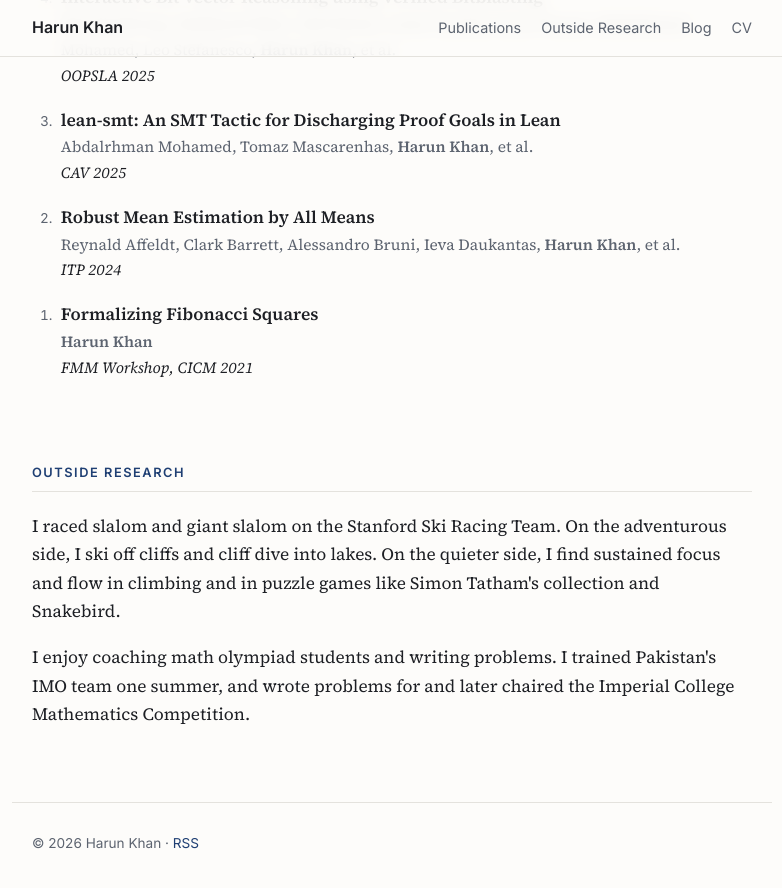
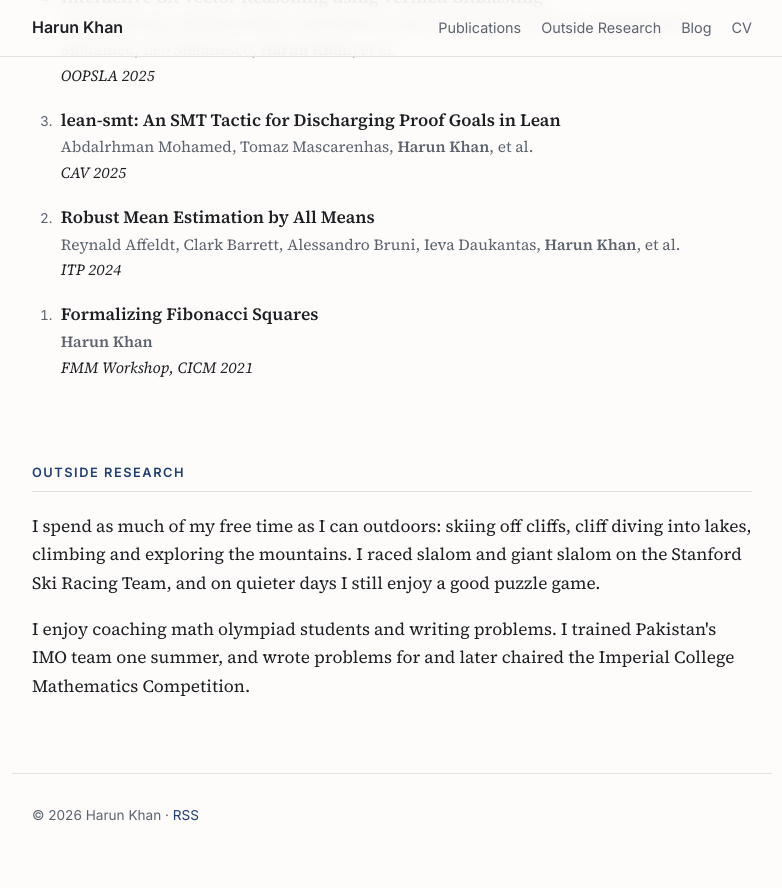
Before and after one commit to harunk-dev/website, a Jekyll site: the page built from index.html, in a window 1280 px wide and 900 px high, scrolled down 1023 px. Shown: the top 888 px of the window, without its empty margins (248-1030 px from the left). Built offline with Jekyll 4.4.1, drawn with Linux system fonts in a browser that asks for light colours.

Commit message:
Rebalance Outside Research toward outdoors
Co-Authored-By: Claude Opus 5.5 <noreply@anthropic.com>
Claude-Session: https://claude.ai/code/session_01734RpCjVag34boEXhMytMG

```diff
--- a/index.html
+++ b/index.html
@@ -75,9 +75,9 @@ layout: default
 
     <section id="outside">
       <h2>Outside Research</h2>
-      <p>I raced slalom and giant slalom on the Stanford Ski Racing Team. On the adventurous side, I ski off cliffs and
-        cliff dive into lakes. On the quieter side, I find sustained focus and flow in climbing and in puzzle games like
-        Simon Tatham's collection and Snakebird.</p>
+      <p>I spend as much of my free time as I can outdoors: skiing off cliffs, cliff diving into lakes, climbing and
+        exploring the mountains. I raced slalom and giant slalom on the Stanford Ski Racing Team, and on quieter days
+        I still enjoy a good puzzle game.</p>
       <p>I enjoy coaching math olympiad students and writing problems. I trained Pakistan's IMO team one summer, and wrote problems
         for and later chaired the Imperial College Mathematics Competition.</p>
     </section>
```
